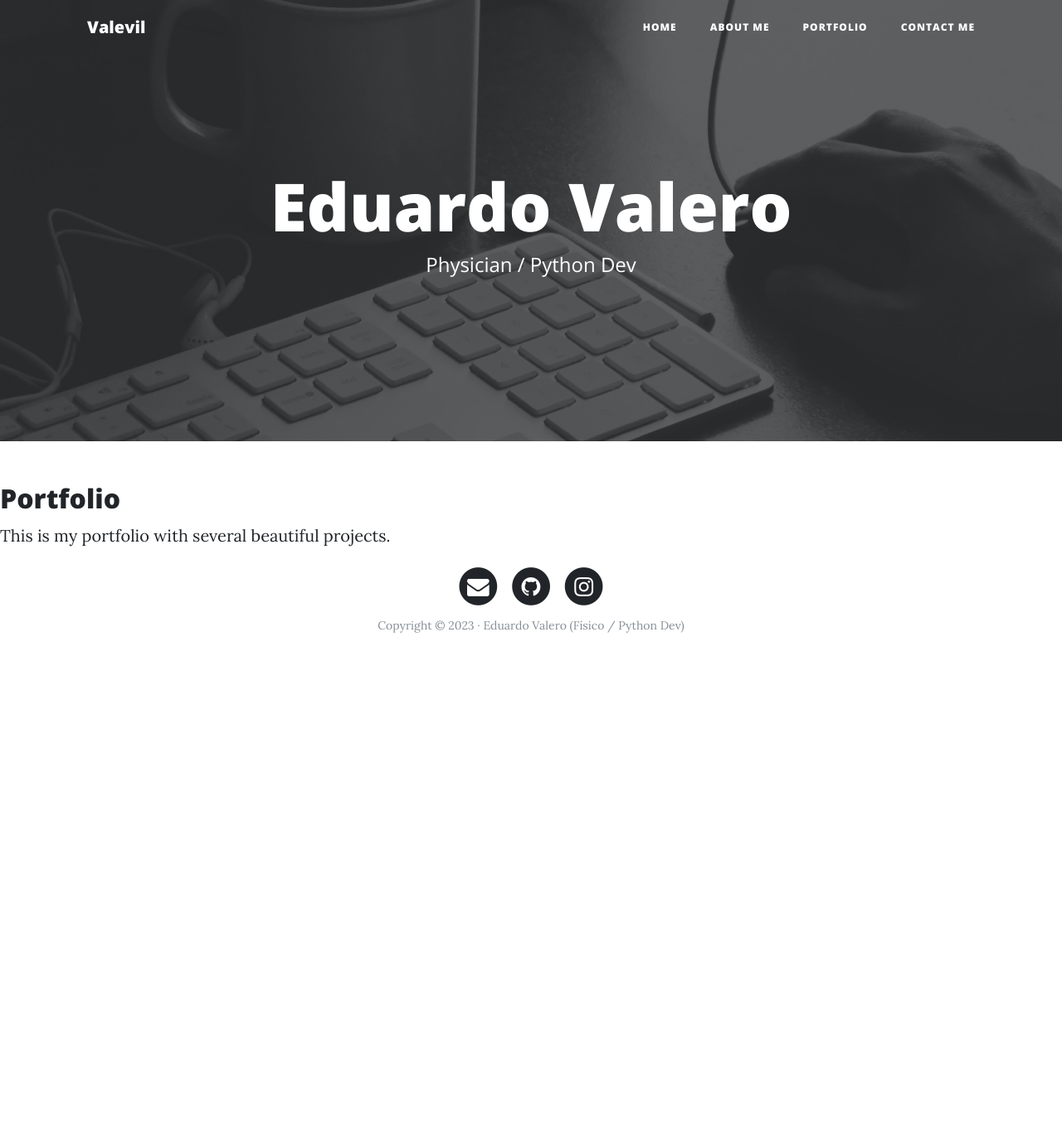
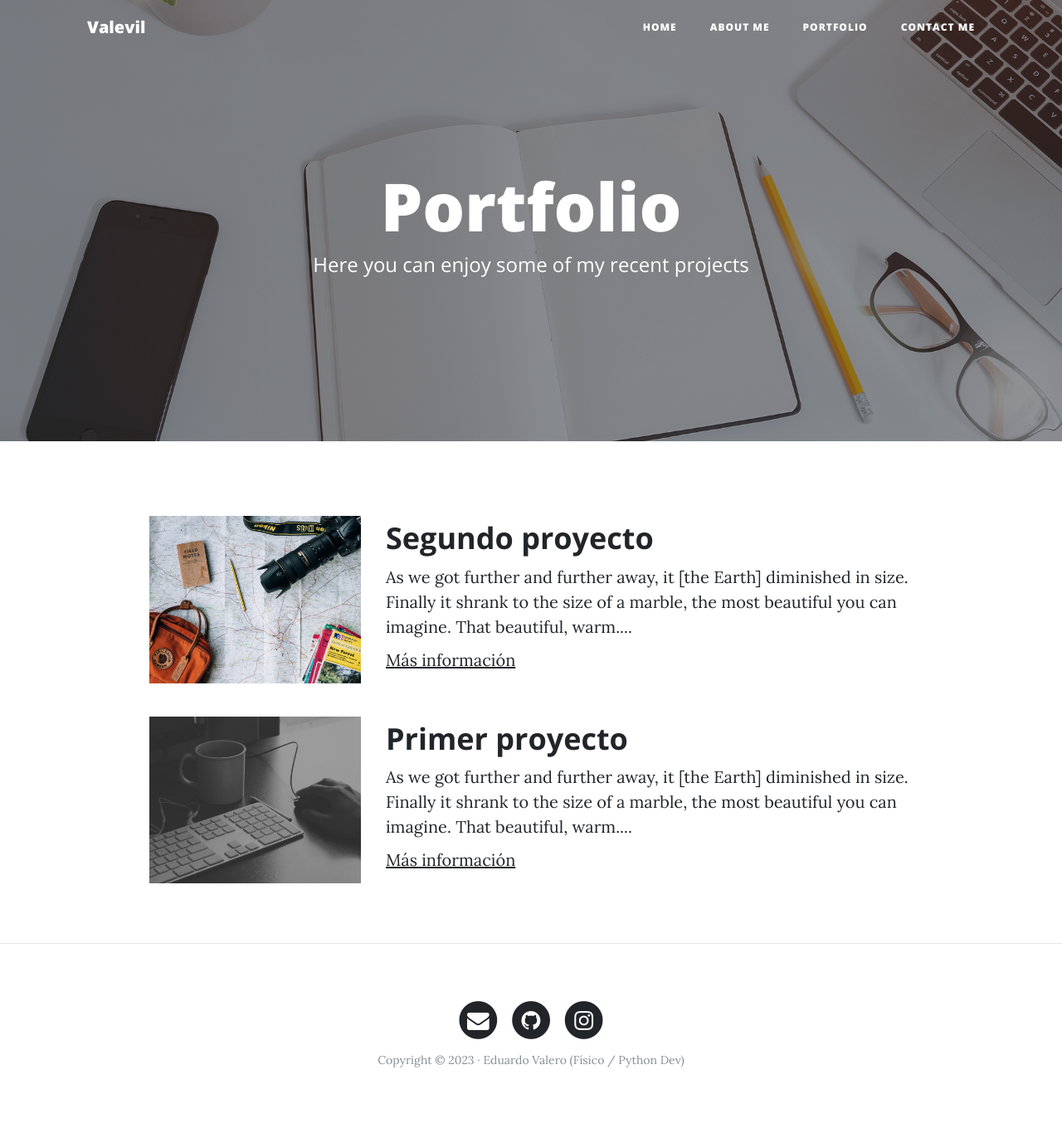
Before and after one commit to valevil27/portfolio-example-1, a Django app: page /portfolio/ in a window 1280 px wide. Shown: the whole page at 83% size. Before the commit the page ends 763 px from the top, so only its background shows below. Run offline with Django 4.2, Linux system fonts and the light colour scheme; some libraries are stand-ins or nearby versions.

Commit message:
finished templating

```diff
--- a/core/templates/core/base.html
+++ b/core/templates/core/base.html
@@ -1,30 +1,40 @@
 <!DOCTYPE html>
 <html lang="en">
-
   <head>
-
     <meta charset="utf-8">
-    <meta name="viewport" content="width=device-width, initial-scale=1, shrink-to-fit=no">
-
-    <title>{% block title %}{% endblock title %} - Grupo Alameda</title>
-
+    <meta name="viewport"
+          content="width=device-width, initial-scale=1, shrink-to-fit=no">
+    <title>
+      {% block title %}
+      {% endblock title %}
+    - Eduardo Valero</title>
     <!-- Estilos y fuentes del template  -->
     {% load static %}
-    <link href="{% static 'core/vendor/bootstrap/css/bootstrap.min.css' %}" rel="stylesheet">
-    <link href="{% static 'core/vendor/font-awesome/css/font-awesome.min.css' %}" rel="stylesheet" type="text/css">
-    <link href='https://fonts.googleapis.com/css?family=Lora:400,700,400italic,700italic' rel='stylesheet' type='text/css'>
-    <link href='https://fonts.googleapis.com/css?family=Open+Sans:300italic,400italic,600italic,700italic,800italic,400,300,600,700,800' rel='stylesheet' type='text/css'>
+    <link href="{% static 'core/vendor/bootstrap/css/bootstrap.min.css' %}"
+          rel="stylesheet">
+    <link href="{% static 'core/vendor/font-awesome/css/font-awesome.min.css' %}"
+          rel="stylesheet"
+          type="text/css">
+    <link href='https://fonts.googleapis.com/css?family=Lora:400,700,400italic,700italic'
+          rel='stylesheet'
+          type='text/css'>
+    <link href='https://fonts.googleapis.com/css?family=Open+Sans:300italic,400italic,600italic,700italic,800italic,400,300,600,700,800'
+          rel='stylesheet'
+          type='text/css'>
     <link href="{% static 'core/css/clean-blog.min.css' %}" rel="stylesheet">
-
   </head>
-
   <body>
-
     <!-- Nav -->
     <nav class="navbar navbar-expand-lg navbar-light fixed-top" id="mainNav">
       <div class="container">
         <a class="navbar-brand" href="{% url "home" %}">Valevil</a>
-        <button class="navbar-toggler navbar-toggler-right" type="button" data-toggle="collapse" data-target="#navbarResponsive" aria-controls="navbarResponsive" aria-expanded="false" aria-label="Toggle navigation">
+        <button class="navbar-toggler navbar-toggler-right"
+                type="button"
+                data-toggle="collapse"
+                data-target="#navbarResponsive"
+                aria-controls="navbarResponsive"
+                aria-expanded="false"
+                aria-label="Toggle navigation">
           Menú
           <i class="fa fa-bars"></i>
         </button>
@@ -46,27 +56,34 @@
         </div>
       </div>
     </nav>
-
     <!-- Header -->
-    <header class="masthead" style="background-image: url('{% static 'core/img/home-bg.jpg' %}')">
+    <header class="masthead"
+            style="background-image: url('{% block header_bg %}{% endblock header_bg %}')">
       <div class="overlay"></div>
       <div class="container">
         <div class="row">
           <div class="col-lg-8 col-md-10 mx-auto">
             <div class="site-heading">
-              <h1>Eduardo Valero</h1>
-              <span class="subheading">Physician / Python Dev</span>
+              <h1>
+                {% block header_title %}
+                {% endblock header_title %}
+              </h1>
+              <span class="subheading">
+                {% block header_sub %}
+                {% endblock header_sub %}
+              </span>
             </div>
           </div>
         </div>
       </div>
     </header>
-
     <!-- Content -->
-    {% block content %}
-    {% endblock content %}
-
+    <div class="container">
+        {% block content %}
+        {% endblock content %}
+    </div>
     <!-- Footer -->
+    {% if request.path != "/" %}<hr>{% endif %}
     <footer>
       <div class="container">
         <div class="row">
@@ -97,17 +114,14 @@
                 </a>
               </li>
             </ul>
-            <p class="copyright text-muted">Copyright &copy; 2023 · Eduardo Valero (Físico / Python Dev) </p>
+            <p class="copyright text-muted">Copyright &copy; 2023 · Eduardo Valero (Físico / Python Dev)</p>
           </div>
         </div>
       </div>
     </footer>
-
     <!-- Bootstrap y Javascripts -->
     <script src="{% static 'core/vendor/jquery/jquery.min.js' %}"></script>
     <script src="{% static 'core/vendor/bootstrap/js/bootstrap.bundle.min.js'%}"></script>
     <script src="{% static 'core/js/clean-blog.min.js' %}"></script>
-
   </body>
-
 </html>
--- a/core/templates/core/portfolio.html
+++ b/core/templates/core/portfolio.html
@@ -1,6 +1,44 @@
 {% extends "core/base.html" %}
-{% block title %}Portfolio{% endblock title %}
+{% block title %}
+    Portfolio
+{% endblock title %}
+{% block header_title %}
+    Portfolio
+{% endblock header_title %}
+{% block header_sub %}
+    Here you can enjoy some of my recent projects
+{% endblock header_sub %}
+{% load static %}
+{% block header_bg %}{% static 'core/img/portfolio-bg.jpg' %}{% endblock header_bg %}
 {% block content %}
-<h2>Portfolio</h2>
-<p>This is my portfolio with several beautiful projects.</p>
+    <!-- Proyecto -->
+    <div class="row project">
+        <div class="col-lg-3 col-md-4 offset-lg-1">
+            <img class="img-fluid" src="{% static "core/img/about-bg.jpg" %}" alt="">
+        </div>
+        <div class="col-lg-7 col-md-8">
+            <h2 class="section-heading title">Segundo proyecto</h2>
+            <p>
+                As we got further and further away, it [the Earth] diminished in size. Finally it shrank to the size of a marble, the most beautiful you can imagine. That beautiful, warm....
+            </p>
+            <p>
+                <a href="https://google.com">Más información</a>
+            </p>
+        </div>
+    </div>
+    <!-- Proyecto -->
+    <div class="row project">
+        <div class="col-lg-3 col-md-4 offset-lg-1">
+            <img class="img-fluid" src="{% static 'core/img/home-bg.jpg' %}" alt="">
+        </div>
+        <div class="col-lg-7 col-md-8">
+            <h2 class="section-heading title">Primer proyecto</h2>
+            <p>
+                As we got further and further away, it [the Earth] diminished in size. Finally it shrank to the size of a marble, the most beautiful you can imagine. That beautiful, warm....
+            </p>
+            <p>
+                <a href="https://google.com">Más información</a>
+            </p>
+        </div>
+    </div>
 {% endblock content %}
```
Also changed, not shown: core/templates/core/about-me.html (+20 -3 lines), core/templates/core/contact.html (+19 -7 lines), core/templates/core/home.html (+4 -4 lines).
